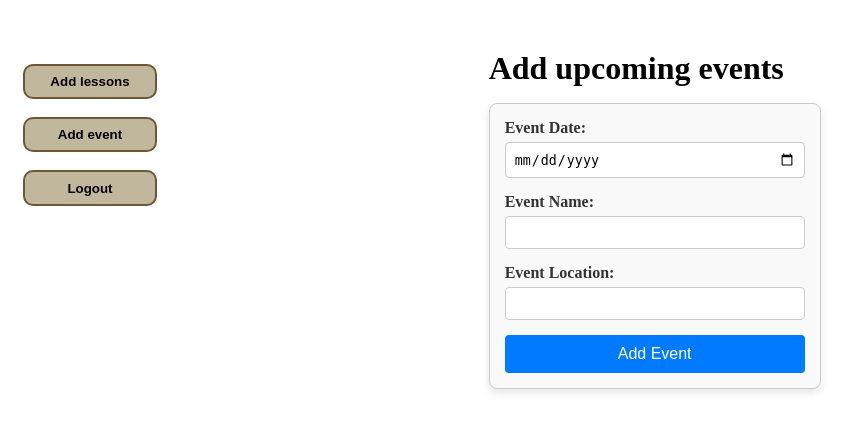
After one commit to Uwera1/Debate, a PHP site: page /event.php in a window 1280 px wide. The commit adds this page. Shown: the top 432 px of the page, without its empty margins (0-861 px from the left). Run offline with PHP 8.4, Linux system fonts and the light colour scheme.

Commit message:
i am tied

```diff
--- /dev/null
+++ b/event.css
@@ -0,0 +1,85 @@
+*{
+    margin: 0;
+    padding: 0;
+}
+body{
+    background-color: white;
+    justify-content: center;
+    display:flex;
+}
+h1{
+    margin-left: 100%;
+    margin-top: 15%;
+    width: 100%;
+
+}
+form {
+    width: 300px;
+    margin-top: 5%;
+    margin-left: 100%;
+    padding: 15px;
+    border: 1px solid #ccc;
+    border-radius: 8px;
+    background-color: #f9f9f9;
+    box-shadow: 0 4px 8px rgba(0, 0, 0, 0.1);
+}
+
+form label {
+    display: block;
+    margin-bottom: 5px;
+    font-weight: bold;
+    color: #333;
+}
+
+form input[type="text"],
+form input[type="date"] {
+    width: 100%;
+    padding: 8px;
+    margin-bottom: 15px;
+    border: 1px solid #ccc;
+    border-radius: 4px;
+    box-sizing: border-box;
+}
+
+form input[type="submit"] {
+    width: 100%;
+    padding: 10px;
+    background-color: #007BFF;
+    color: #fff;
+    border: none;
+    border-radius: 4px;
+    cursor: pointer;
+    font-size: 16px;
+}
+
+form input[type="submit"]:hover {
+    background-color: #0056b3;
+}
+
+form input:focus {
+    border-color: #007BFF;
+    outline: none;
+    box-shadow: 0 0 5px rgba(0, 123, 255, 0.5);
+}
+.down{
+    display: flex;
+    flex-direction: column;
+    gap: 9px;
+    padding-top: 5%;
+    margin-left: -60%;
+
+}
+.joinBtn {
+    width: 10em;
+    height: 5ex;
+    background-color: #C1B79D;
+    border: 2px solid #6C5736;
+    border-radius: 10px;
+    font-weight: bold;
+    color: black;
+    cursor: pointer;
+  }
+
+  .joinBtn:hover {
+    background-color: bisque;
+  }
--- /dev/null
+++ b/event.php
@@ -0,0 +1,32 @@
+<!DOCTYPE html>
+<html lang="en">
+<head>
+    <meta charset="UTF-8">
+    <meta name="viewport" content="width=device-width, initial-scale=1.0">
+    <link href="event.css" rel="stylesheet">
+
+    <title>Document</title>
+</head>
+<body>
+<div class="down">
+                <a href="register.php"><button class="joinBtn">Add lessons</button><a>
+                <a href="event.php"><button class="joinBtn">Add event</button><a>
+
+                <a href="admin.php"><button class="joinBtn">Logout</button><a>
+            </div>
+            <h1>Add upcoming events</h1>
+    <form action="index.php" method="POST" id="form">
+        <label for="event_date" id="label">Event Date:</label>
+        <input type="date" id="event_date" name="event_date" required><br>
+
+        <label for="event_name">Event Name:</label>
+        <input type="text" id="event_name" name="event_name" required><br>
+
+        <label for="event_location">Event Location:</label>
+        <input type="text" id="event_location" name="event_location" required><br>
+
+        <input type="submit" name="submit" value="Add Event">
+    </form>
+
+</body>
+</html>
```
Also changed, not shown: blog.css (+13 -15 lines), blog.php (+68 -36 lines), connection.php (+34 -20 lines), index.css (+16 -3 lines), index.php (+72 -27 lines), register.css (+6 -9 lines), register.php (+21 -25 lines), Pictures/dbimages/audi.PNG (added), Pictures/dbimages/king.PNG (added), Pictures/dbimages/power4.PNG (added), Pictures/dbimages/pubi.jpg (added), Pictures/dbimages/there.webp (added), admin.php (renamed from admin.html), 1 other file.
